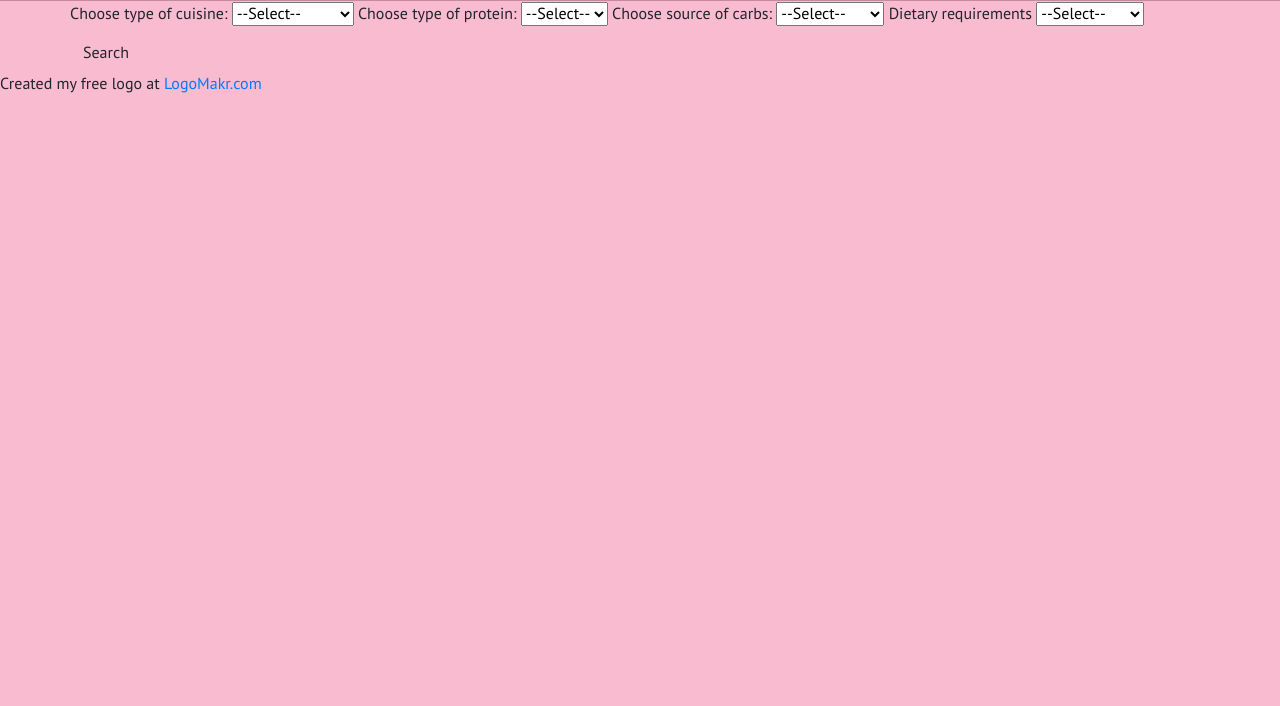
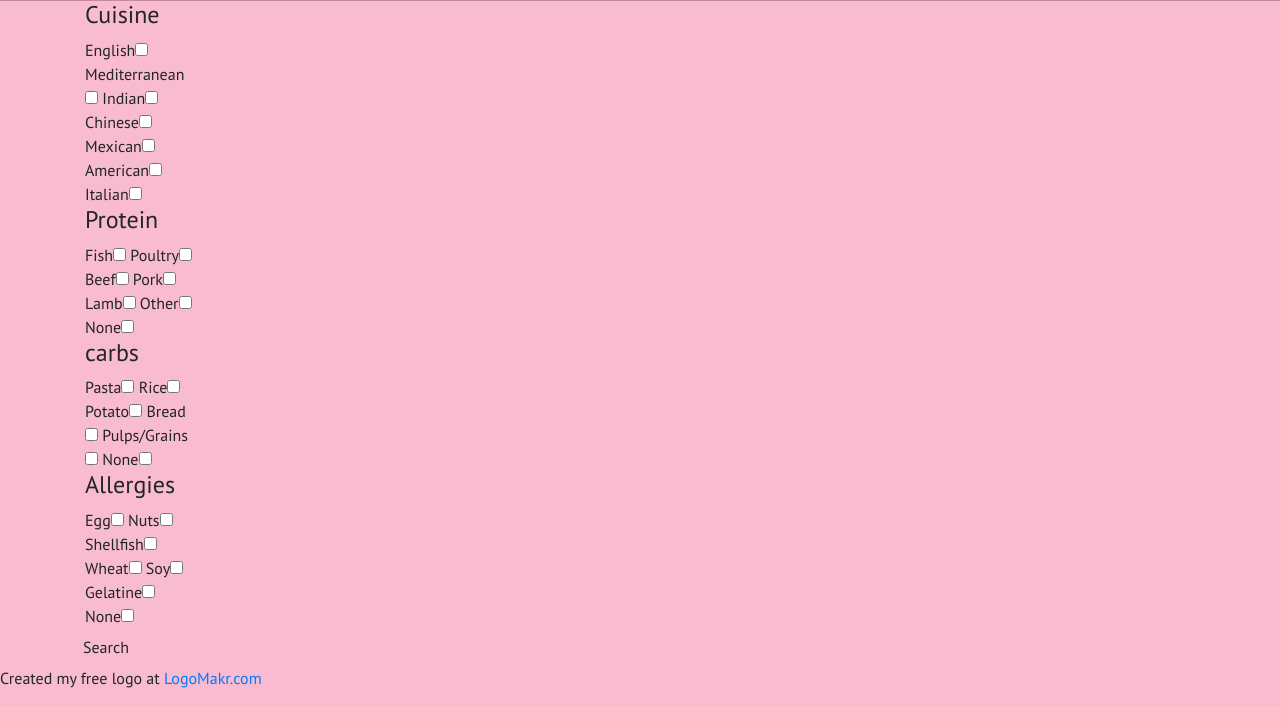
Before and after one commit to Amyh97/milestoneProject3, a Flask app: page /search_recipes in a window 1280 px wide. Shown: the part 183-889 px from the top of the page. Before the commit the page ends 276 px from the top, so only its background shows below. Run offline with Flask 2, Linux system fonts and the light colour scheme; data that the repository does not hold is empty; some libraries are stand-ins or nearby versions; some web fonts are replaced.

Commit message:
change form in search.html to checkboxes and update app.py to getlist to allow multiple values in search

```diff
--- a/app.py
+++ b/app.py
@@ -20,15 +20,15 @@
 @app.route('/')
 @app.route('/browse_recipes')
 def browse_recipes():
-    return render_template("browse.html", recipes=mongo.db.recipes.find())
+    return render_template("browse.html")
 
 
 @app.route('/search_recipes', methods=["POST", "GET"])
 def search_recipes():
-    cuisine = request.form.get('cuisine')
-    protein = request.form.get('protein')
-    carbs = request.form.get('carbs')
-    diet = request.form.get('diet')
+    cuisine = request.form.getlist('cuisine')
+    protein = request.form.getlist('protein')
+    carbs = request.form.getlist('carbs')
+    diet = request.form.getlist('diet')
     return render_template('search.html', recipes=mongo.db.recipes.find({
                             'cuisine': cuisine, 'protein': protein,
                             'carbs': carbs, 'diet': diet
@@ -96,7 +96,7 @@
                             {'protein': 'pork'}))
 
 
-# add recipes.html
+# add recipes
 
 @app.route('/add_recipe', methods=["POST", "GET"])
 def add_recipe():
--- a/templates/search.html
+++ b/templates/search.html
@@ -1,61 +1,59 @@
 {% extends 'base.html' %}
 {% block content %}
 <div class="row">
-    <form  method="POST">
-        <label for="cuisine" id="cusisne">Choose type of cuisine:</label>
-        <select name="cuisine" id="cuisine">
-            <option value="select" disabled selected>--Select--</option>
-            <option value="mediterranean" id="mediterranean">Mediterranean</option>
-            <option value="english" id="english">English</option>
-            <option value="indian" id="indian">Indian</option>
-            <option value="chinese" id="chinese">Chinese</option>
-            <option value="mexican" id="mexican">Mexican</option>
-            <option value="american" id="american">American</option>
-            <option value="italian" id="italian">Italian</option>
-        </select>
-        <label for="protein">Choose type of protein:</label>
-        <select name="protein" id="protein">
-            <option value="select" disabled selected>--Select--</option>
-            <option value="fish" id="fish">Fish</option>
-            <option value="poultry" id="poultry">Poultry</option>
-            <option value="beef" id="beef">Beef</option>
-            <option value="pork" id="pork">Pork</option>
-            <option value="lamb" id="lamb">Lamb</option>
-            <option value="other" id="other">Other</option>
-            <option value="none" id="no-protein">None</option>
-        </select>
-        <label for="carbs">Choose source of carbs:</label>
-        <select name="carbs" id="carbs">
-            <option value="select" disabled selected>--Select--</option>
-            <option value="rice" id="rice">Rice</option>
-            <option value="pasta" id="pasta">Pasta</option>
-            <option value="potato" id="potato">Potato</option>
-            <option value="bread" id="bread">Bread</option>
-            <option value="grain" id="grain">Grains/Pulps</option>
-            <option value="none" id="no-carbs">None</option>
-        </select>
-        <label for="diet">Dietary requirements</label>
-        <select name="diet" id="diet">
-            <option value="select" disabled selected>--Select--</option>
-            <option value="gluten free">Gluten Free</option>
-            <option value="lactose free">Lactose Free</option>
-            <option value="vegetarian">Vegetarian</option>
-            <option value="vegan">Vegan</option>
-            <option value="none">None</option>
-        </select>
+    <form  method="POST" action="/search_recipes">
+      <div class="col-md-3">
+        <h4>Cuisine</h4>
+        English<input type="checkbox" name="cuisine" id="english">
+        Mediterranean<input type="checkbox" name="cuisine" id="mediterranean">
+        Indian<input type="checkbox" name="cuisine" id="indian">
+        Chinese<input type="checkbox" name="cuisine" id="chinese">
+        Mexican<input type="checkbox" name="cuisine" id="mexican">
+        American<input type="checkbox" name="cuisine" id="american">
+        Italian<input type="checkbox" name="cuisine" id="italian">
+      </div>
+      <div class="col-md-3">
+        <h4>Protein</h4>
+        Fish<input type="checkbox" name="protein" id="fish">
+        Poultry<input type="checkbox" name="protein" id="poultry">
+        Beef<input type="checkbox" name="protein" id="beef">
+        Pork<input type="checkbox" name="protein" id="pork">
+        Lamb<input type="checkbox" name="protein" id="lamb">
+        Other<input type="checkbox" name="protein" id="other">
+        None<input type="checkbox" name="protein" id="none">
+      </div>
+      <div class="col-md-3">
+        <h4>carbs</h4>
+        Pasta<input type="checkbox" name="carbs" id="pasta">
+        Rice<input type="checkbox" name="carbs" id="rice">
+        Potato<input type="checkbox" name="carbs" id="potato">
+        Bread<input type="checkbox" name="carbs" id="bread">
+        Pulps/Grains<input type="checkbox" name="carbs" id="pulps">
+        None<input type="checkbox" name="carbs" id="carbs">
+      </div>
+      <div class="col-md-3">
+        <h4>Allergies</h4>
+        Egg<input type="checkbox" name="allergies" id="egg">
+        Nuts<input type="checkbox" name="allergies" id="nuts">
+        Shellfish<input type="checkbox" name="allergies" id="shellfish">
+        Wheat<input type="checkbox" name="allergies" id="Wheat">
+        Soy<input type="checkbox" name="allergies" id="soy">
+        Gelatine<input type="checkbox" name="allergies" id="gelatine">
+        None<input type="checkbox" name="allergies" id="allergies">
+      </div>
         <button class="btn my-btn" type="submit">Search</button>
     </form>
 </div>
 <div class="row">
-    {% for recipe in recipes %}
     <div class="col-md-3">
-        <h3> {{recipe.name}}</h3>
-        <p>{{recipe.notes}}</p>
-        <p>Contains: {{recipe.allergies}}</p>
-        <p class="recipe_card hidden">{{recipe.ingredients}}</p>
-        <p class="recipe_card hidden">{{recipe.method}}</p>
+    {% for r in recipes %}
+        <h3> {{recipes.name}}</h3>
+        <p>{{recipes.notes}}</p>
+        <p>Contains: {{recipes.allergies}}</p>
+        <p class="recipe_card hidden">{{recipes.ingredients}}</p>
+        <p class="recipe_card hidden">{{recipes.method}}</p>
         <button class="btn my-btn view">View</button>
+    {% endfor %}
     </div>
-    {% endfor %}
 </div>
 {% endblock %}
```
Also changed, not shown: templates/results.html (+4 -11 lines).
